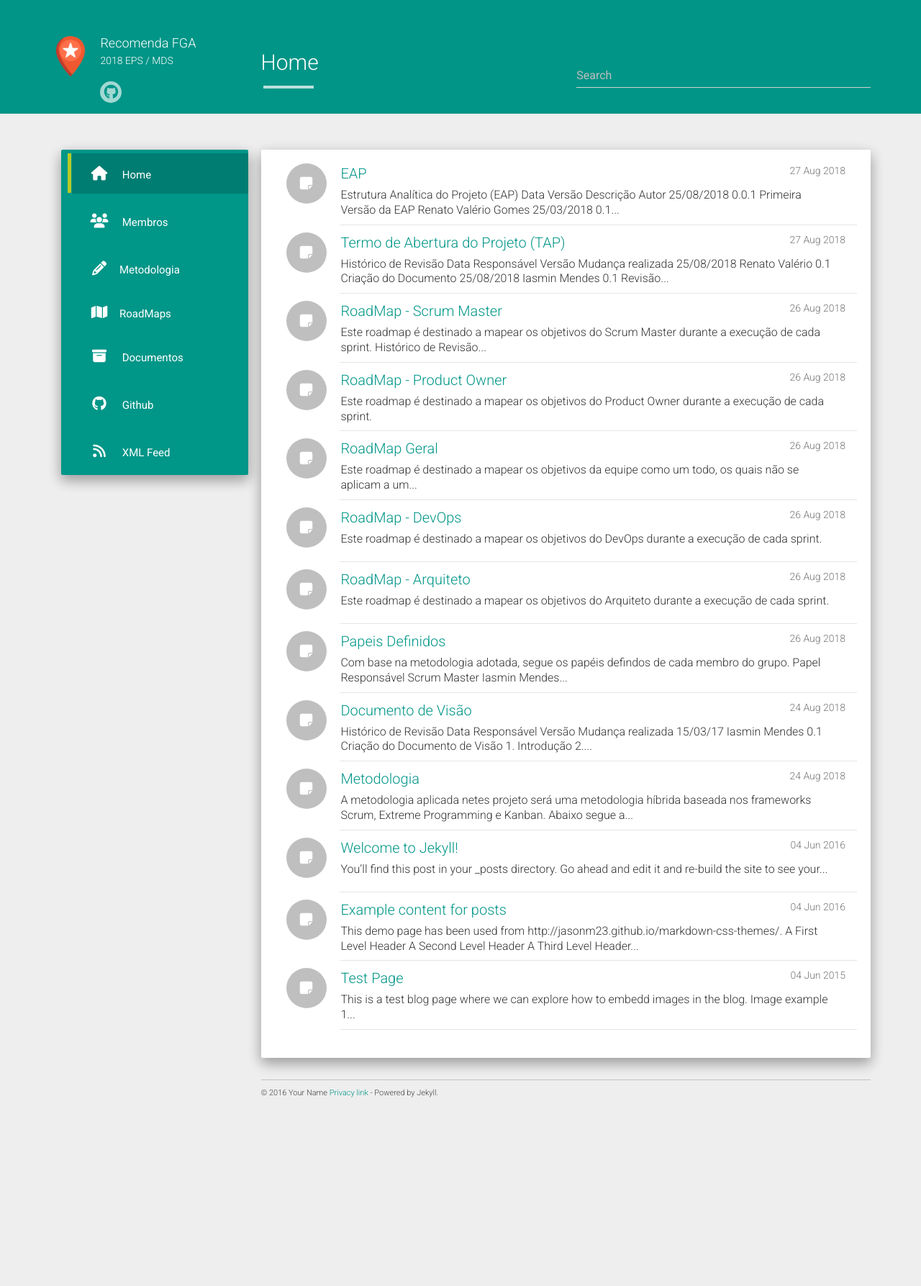
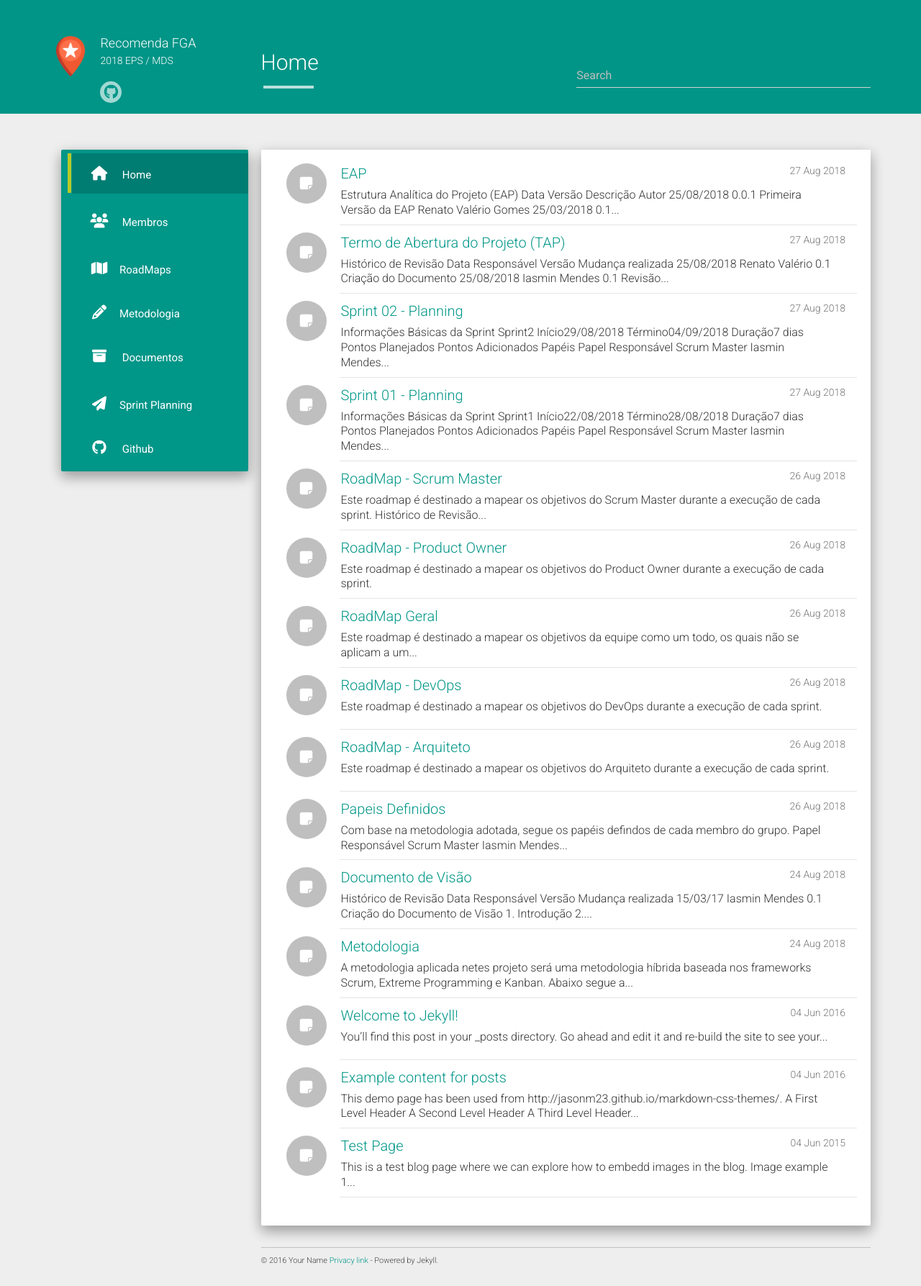
Before and after one commit to fga-eps-mds/2018.2-IndicaAi, a Jekyll site: the page built from docs/index.html, in a window 1280 px wide. Shown: the whole page at 72% size. Built offline with Jekyll 4.4.1, drawn with Linux system fonts in a browser that asks for light colours; nearby versions of some CDN libraries; the list of posts is cut into pages by our own code; before the commit the page ends 1554 px from its top, so only the background shows below that.

Commit message:
Sprint Planning model

```diff
--- a/docs/_data/urls.json
+++ b/docs/_data/urls.json
@@ -9,23 +9,6 @@
     "text": "Membros",
     "url": "/members/",
     "icon": "fa-users"
-  },
-  {
-    "text": "Metodologia",
-    "url": "#",
-    "icon": "fa-pencil",
-    "urls": [
-        {
-          "text": "Plano Metodológico",
-          "url": "/docs/2018/08/24/metodologia.html",
-          "icon": "fa-file"
-        },
-        {
-          "text": "Papéis Definidos",
-          "url": "/docs/2018/08/26/scrum-papers.html",
-          "icon": "fa-user"
-        }
-    ]
   },
   {
     "text": "RoadMaps",
@@ -60,19 +43,47 @@
     ]
   },
   {
+    "text": "Metodologia",
+    "url": "#",
+    "icon": "fa-pencil",
+    "urls": [
+        {
+          "text": "Plano Metodológico",
+          "url": "/docs/2018/08/24/metodologia.html",
+          "icon": "fa-file"
+        },
+        {
+          "text": "Papéis Definidos",
+          "url": "/docs/2018/08/26/scrum-papers.html",
+          "icon": "fa-user"
+        }
+    ]
+  },
+  {
     "text": "Documentos",
     "url": "/#",
     "icon": "fa-archive"
   },
   {
+    "text": "Sprint Planning",
+    "url": "#",
+    "icon": "fa-paper-plane",
+    "urls": [
+        {
+          "text": "Sprint 01",
+          "url": "/sprint-planning/2018/08/27/planning-sprint-1.html",
+          "icon": "fa-angle-right"
+        },
+        {
+          "text": "Sprint 02",
+          "url": "/sprint-planning/2018/08/27/planning-sprint-2.html",
+          "icon": "fa-angle-right"
+        }
+    ]
+  },
+  {
     "text": "Github",
     "url": "https://github.com/fga-eps-mds/RecomendaFGA",
     "icon": "fa-github"
-  },
-  {
-    "text": "XML Feed",
-    "url": "/feed.xml",
-    "icon": "fa-feed",
-    "target": _blank
   }
 ]
--- /dev/null
+++ b/docs/_posts/2018-08-27-planning-sprint-1.md
@@ -0,0 +1,196 @@
+---
+layout: post
+title:  "Sprint 01 - Planning"
+date:   2018-08-27 13:50:39
+categories: sprint-planning
+---
+
+## Informações Básicas da Sprint
+<table>
+<tr><th>Sprint</th><td>1</td></tr>
+<tr><th>Início</th><td>22/08/2018</td></tr>
+<tr><th>Término</th><td>28/08/2018</td></tr>
+<tr><th>Duração</th><td>7 dias</td></tr>
+<tr><th>Pontos Planejados</th><td></td></tr>
+<tr><th>Pontos Adicionados</th><td></td></tr>
+</table>
+
+---
+
+## Papéis
+
+<table>
+<tr> <th>Papel</th> <th>Responsável</th> </tr>
+<tr> <td><i>Scrum Master</i></td> <td>Iasmin Mendes</td> </tr>
+<tr> <td><i>Product Owner</i></td> <td>Renato Valério</td> </tr>
+<tr> <td>Arquiteto</td> <td>Iasmin Mendes</td> </tr>
+<tr> <td>DevOps</td> <td>Renato Valério</td> </tr>
+<tr>
+<td>Time de Desenvolvimento</td>
+<td>
+Gabriel Davi Silva Pereira<br>
+Heron Rodrigues Sousa<br>
+João Lucas Fragoso Zarbiélli<br>
+Lucas Maciel Aguiar<br>
+Matheus Gomes Ferreira<br>
+Weiller Fernandes Pereira<br>
+</td>
+</tr>
+</table>
+
+---
+
+## Issues Planejadas
+
+<table>
+<tr><th>Issue</th><th>Descrição</th><th>Pontos</th><th>Responsáveis</th></tr>
+<tr>
+  <td></td>
+  <td>Definição dos Papéis</td>
+  <td>0</td>
+  <td>Iasmin Mendes <br> Renato Valério</td>
+</tr>
+<tr>
+  <td><a href="https://github.com/fga-eps-mds/RecomendaFGA/issues/11">#11</a></td>
+  <td>Organizar GitHub Pages</td>
+  <td>3</td>
+  <td>Iasmin Mendes</td>
+</tr>
+<tr>
+  <td><a href="https://github.com/fga-eps-mds/RecomendaFGA/issues/15">#15</a></td>
+  <td>Elaborar o RoadMap do Scrum Master</td>
+  <td>2</td>
+  <td>Iasmin Mendes</td>
+</tr>
+<tr>
+  <td><a href="https://github.com/fga-eps-mds/RecomendaFGA/issues/15">#15</a></td>
+  <td>Elaborar o RoadMap Geral</td>
+  <td>2</td>
+  <td>Iasmin Mendes</td>
+</tr>
+<tr>
+  <td><a href="https://github.com/fga-eps-mds/RecomendaFGA/issues/11">#11</a></td>
+  <td>Definir a Licença</td>
+  <td>1</td>
+  <td>Iasmin Mendes</td>
+</tr>
+<tr>
+  <td><a href="https://github.com/fga-eps-mds/RecomendaFGA/issues/11">#11</a></td>
+  <td>README do Projejto</td>
+  <td>1</td>
+  <td>Iasmin Mendes</td>
+</tr>
+<tr>
+  <td><a href="https://github.com/fga-eps-mds/RecomendaFGA/issues/11">#11</a></td>
+  <td>Documento de "Como Contribuir"</td>
+  <td>1</td>
+  <td>Iasmin Mendes</td>
+</tr>
+<tr>
+  <td><a href="https://github.com/fga-eps-mds/RecomendaFGA/issues/10">#10</a></td>
+  <td>Definir a metodologia</td>
+  <td>2</td>
+  <td>Iasmin Mendes</td>
+</tr>
+<tr>
+  <td><a href="https://github.com/fga-eps-mds/RecomendaFGA/issues/23">#23</a></td>
+  <td>Definir métricas de produtividade</td>
+  <td>1</td>
+  <td>Iasmin Mendes</td>
+</tr>
+<tr>
+  <td><a href="https://github.com/fga-eps-mds/RecomendaFGA/issues/15">#15</a></td>
+  <td>Elaborar RoadMap do PO</td>
+  <td>2</td>
+  <td>Renato Valério</td>
+</tr>
+<tr>
+  <td></td>
+  <td>Elaborar definição de Produtividade</td>
+  <td></td>
+  <td>Renato Valério</td>
+</tr>
+<tr>
+  <td></td>
+  <td>Elaborar EAP</td>
+  <td></td>
+  <td>Renato Valério</td>
+</tr>
+<tr>
+  <td></td>
+  <td>Elaborar TAP</td>
+  <td></td>
+  <td>Renato Valério</td>
+</tr>
+<tr>
+  <td><a href="https://github.com/fga-eps-mds/RecomendaFGA/issues/15">#15</a></td>
+  <td>Elaborar RoadMap do DevOps</td>
+  <td>2</td>
+  <td>Renato Valério</td>
+</tr>
+<tr>
+  <td><a href="https://github.com/fga-eps-mds/RecomendaFGA/issues/15">#15</a></td>
+  <td>Elaborar RoadMap do Arquiteto</td>
+  <td>1</td>
+  <td>Iasmin Mendes</td>
+</tr>
+<tr>
+  <td><a href="https://github.com/fga-eps-mds/RecomendaFGA/issues/16">#16</a></td>
+  <td>Treinameto de Artefatos</td>
+  <td>1</td>
+  <td>Iasmin Mendes</td>
+</tr>
+<tr>
+  <td><a href="https://github.com/fga-eps-mds/RecomendaFGA/issues/2">#2</a></td>
+  <td>Treinameto de Git</td>
+  <td>1</td>
+  <td>Iasmin Mendes</td>
+</tr>
+<tr>
+  <td><a href="https://github.com/fga-eps-mds/RecomendaFGA/issues/3">#3</a><br>
+      <a href="https://github.com/fga-eps-mds/RecomendaFGA/issues/4">#4</a></td>
+  <td>Treinameto de HTML e CSS</td>
+  <td>1</td>
+  <td>Iasmin Mendes</td>
+</tr>
+<tr>
+  <td><a href="https://github.com/fga-eps-mds/RecomendaFGA/issues/5">#5</a></td>
+  <td>Treinameto de JS</td>
+  <td>2</td>
+  <td>Iasmin Mendes</td>
+</tr>
+<tr>
+  <td><a href="https://github.com/fga-eps-mds/RecomendaFGA/issues/8">#8</a></td>
+  <td>Elaborar o Documento de Visão</td>
+  <td></td>
+  <td>Time de Desenvolvimento</td>
+</tr>
+<tr>
+  <td><a href="https://github.com/fga-eps-mds/RecomendaFGA/issues/9">#9</a></td>
+  <td>Elaborar o Documento de Arquitetura</td>
+  <td></td>
+  <td>Time de Desenvolvimento</td>
+</tr>
+</table>
+
+----
+
+## Quadro de Conhecimentos
+
+![Quadro de Conhecimentos - Sprint 1 (Inicial)](/static/img/quadros_de_conhecimento/sprint_0.png)
+
+---
+
+## Presença na Sprint Planning
+
+<table class='frequency'>
+<tr><th>Membro</th><th>Presença</th></tr>
+<tr><td>Iasmin Mendes</td><td><i class="fa fa-check"></i></td></tr>
+<tr><td>Renato Valério</td><td><i class="fa fa-check"></i></td></tr>
+<tr><td>Gabriel Davi</td><td><i class="fa fa-check"></i></td></tr>
+<tr><td>Heron Rodrigues</td><td><i class="fa fa-check"></i></td></tr>
+<tr><td>João Lucas Zarbiélli</td><td><i class="fa fa-check"></i></td></tr>
+<tr><td>Lucas Maciel</td><td><i class="fa fa-check"></i></td></tr>
+<tr><td>Matheus Gomes</td><td><i class="fa fa-check"></i></td></tr>
+<tr><td>Weiller Fernandes</td><td><i class="fa fa-check"></i></td></tr>
+</table>
--- /dev/null
+++ b/docs/_posts/2018-08-27-planning-sprint-2.md
@@ -0,0 +1,196 @@
+---
+layout: post
+title:  "Sprint 02 - Planning"
+date:   2018-08-27 13:50:39
+categories: sprint-planning
+---
+
+## Informações Básicas da Sprint
+<table>
+<tr><th>Sprint</th><td>2</td></tr>
+<tr><th>Início</th><td>29/08/2018</td></tr>
+<tr><th>Término</th><td>04/09/2018</td></tr>
+<tr><th>Duração</th><td>7 dias</td></tr>
+<tr><th>Pontos Planejados</th><td></td></tr>
+<tr><th>Pontos Adicionados</th><td></td></tr>
+</table>
+
+---
+
+## Papéis
+
+<table>
+<tr> <th>Papel</th> <th>Responsável</th> </tr>
+<tr> <td><i>Scrum Master</i></td> <td>Iasmin Mendes</td> </tr>
+<tr> <td><i>Product Owner</i></td> <td>Renato Valério</td> </tr>
+<tr> <td>Arquiteto</td> <td>Iasmin Mendes</td> </tr>
+<tr> <td>DevOps</td> <td>Renato Valério</td> </tr>
+<tr>
+<td>Time de Desenvolvimento</td>
+<td>
+Gabriel Davi Silva Pereira<br>
+Heron Rodrigues Sousa<br>
+João Lucas Fragoso Zarbiélli<br>
+Lucas Maciel Aguiar<br>
+Matheus Gomes Ferreira<br>
+Weiller Fernandes Pereira<br>
+</td>
+</tr>
+</table>
+
+---
+
+## Issues Planejadas
+
+<table>
+<tr><th>Issue</th><th>Descrição</th><th>Pontos</th><th>Responsáveis</th></tr>
+<tr>
+  <td></td>
+  <td>Definição dos Papéis</td>
+  <td>0</td>
+  <td>Iasmin Mendes <br> Renato Valério</td>
+</tr>
+<tr>
+  <td><a href="https://github.com/fga-eps-mds/RecomendaFGA/issues/11">#11</a></td>
+  <td>Organizar GitHub Pages</td>
+  <td>3</td>
+  <td>Iasmin Mendes</td>
+</tr>
+<tr>
+  <td><a href="https://github.com/fga-eps-mds/RecomendaFGA/issues/15">#15</a></td>
+  <td>Elaborar o RoadMap do Scrum Master</td>
+  <td>2</td>
+  <td>Iasmin Mendes</td>
+</tr>
+<tr>
+  <td><a href="https://github.com/fga-eps-mds/RecomendaFGA/issues/15">#15</a></td>
+  <td>Elaborar o RoadMap Geral</td>
+  <td>2</td>
+  <td>Iasmin Mendes</td>
+</tr>
+<tr>
+  <td><a href="https://github.com/fga-eps-mds/RecomendaFGA/issues/11">#11</a></td>
+  <td>Definir a Licença</td>
+  <td>1</td>
+  <td>Iasmin Mendes</td>
+</tr>
+<tr>
+  <td><a href="https://github.com/fga-eps-mds/RecomendaFGA/issues/11">#11</a></td>
+  <td>README do Projejto</td>
+  <td>1</td>
+  <td>Iasmin Mendes</td>
+</tr>
+<tr>
+  <td><a href="https://github.com/fga-eps-mds/RecomendaFGA/issues/11">#11</a></td>
+  <td>Documento de "Como Contribuir"</td>
+  <td>1</td>
+  <td>Iasmin Mendes</td>
+</tr>
+<tr>
+  <td><a href="https://github.com/fga-eps-mds/RecomendaFGA/issues/10">#10</a></td>
+  <td>Definir a metodologia</td>
+  <td>2</td>
+  <td>Iasmin Mendes</td>
+</tr>
+<tr>
+  <td><a href="https://github.com/fga-eps-mds/RecomendaFGA/issues/23">#23</a></td>
+  <td>Definir métricas de produtividade</td>
+  <td>1</td>
+  <td>Iasmin Mendes</td>
+</tr>
+<tr>
+  <td><a href="https://github.com/fga-eps-mds/RecomendaFGA/issues/15">#15</a></td>
+  <td>Elaborar RoadMap do PO</td>
+  <td>2</td>
+  <td>Renato Valério</td>
+</tr>
+<tr>
+  <td></td>
+  <td>Elaborar definição de Produtividade</td>
+  <td></td>
+  <td>Renato Valério</td>
+</tr>
+<tr>
+  <td></td>
+  <td>Elaborar EAP</td>
+  <td></td>
+  <td>Renato Valério</td>
+</tr>
+<tr>
+  <td></td>
+  <td>Elaborar TAP</td>
+  <td></td>
+  <td>Renato Valério</td>
+</tr>
+<tr>
+  <td><a href="https://github.com/fga-eps-mds/RecomendaFGA/issues/15">#15</a></td>
+  <td>Elaborar RoadMap do DevOps</td>
+  <td>2</td>
+  <td>Renato Valério</td>
+</tr>
+<tr>
+  <td><a href="https://github.com/fga-eps-mds/RecomendaFGA/issues/15">#15</a></td>
+  <td>Elaborar RoadMap do Arquiteto</td>
+  <td>1</td>
+  <td>Iasmin Mendes</td>
+</tr>
+<tr>
+  <td><a href="https://github.com/fga-eps-mds/RecomendaFGA/issues/16">#16</a></td>
+  <td>Treinameto de Artefatos</td>
+  <td>1</td>
+  <td>Iasmin Mendes</td>
+</tr>
+<tr>
+  <td><a href="https://github.com/fga-eps-mds/RecomendaFGA/issues/2">#2</a></td>
+  <td>Treinameto de Git</td>
+  <td>1</td>
+  <td>Iasmin Mendes</td>
+</tr>
+<tr>
+  <td><a href="https://github.com/fga-eps-mds/RecomendaFGA/issues/3">#3</a><br>
+      <a href="https://github.com/fga-eps-mds/RecomendaFGA/issues/4">#4</a></td>
+  <td>Treinameto de HTML e CSS</td>
+  <td>1</td>
+  <td>Iasmin Mendes</td>
+</tr>
+<tr>
+  <td><a href="https://github.com/fga-eps-mds/RecomendaFGA/issues/5">#5</a></td>
+  <td>Treinameto de JS</td>
+  <td>2</td>
+  <td>Iasmin Mendes</td>
+</tr>
+<tr>
+  <td><a href="https://github.com/fga-eps-mds/RecomendaFGA/issues/8">#8</a></td>
+  <td>Elaborar o Documento de Visão</td>
+  <td></td>
+  <td>Time de Desenvolvimento</td>
+</tr>
+<tr>
+  <td><a href="https://github.com/fga-eps-mds/RecomendaFGA/issues/9">#9</a></td>
+  <td>Elaborar o Documento de Arquitetura</td>
+  <td></td>
+  <td>Time de Desenvolvimento</td>
+</tr>
+</table>
+
+----
+
+## Quadro de Conhecimentos
+
+![Quadro de Conhecimentos - Sprint 1 (Inicial)](/static/img/quadros_de_conhecimento/sprint_0.png)
+
+---
+
+## Presença na Sprint Planning
+
+<table class='frequency'>
+<tr><th>Membro</th><th>Presença</th></tr>
+<tr><td>Iasmin Mendes</td><td><i class="fa fa-check"></i></td></tr>
+<tr><td>Renato Valério</td><td><i class="fa fa-check"></i></td></tr>
+<tr><td>Gabriel Davi</td><td><i class="fa fa-check"></i></td></tr>
+<tr><td>Heron Rodrigues</td><td><i class="fa fa-check"></i></td></tr>
+<tr><td>João Lucas Zarbiélli</td><td><i class="fa fa-check"></i></td></tr>
+<tr><td>Lucas Maciel</td><td><i class="fa fa-check"></i></td></tr>
+<tr><td>Matheus Gomes</td><td><i class="fa fa-check"></i></td></tr>
+<tr><td>Weiller Fernandes</td><td><i class="fa fa-check"></i></td></tr>
+</table>
--- a/docs/static/css/main.css
+++ b/docs/static/css/main.css
@@ -285,3 +285,12 @@ body .container ul.well ul.panel li a:hover {
         width: 290px;
     }
 }
+
+table.frequency td:last-child {
+    text-align: center;
+    color: #009688;
+}
+
+table.frequency td:last-child i.fa-times {
+    color: #333;
+}
```
Also changed, not shown: docs/category/docs.md (+1 -1 lines), docs/static/img/joao.jpg (deleted), docs/static/img/quadros_de_conhecimento/sprint_0.png (added).
